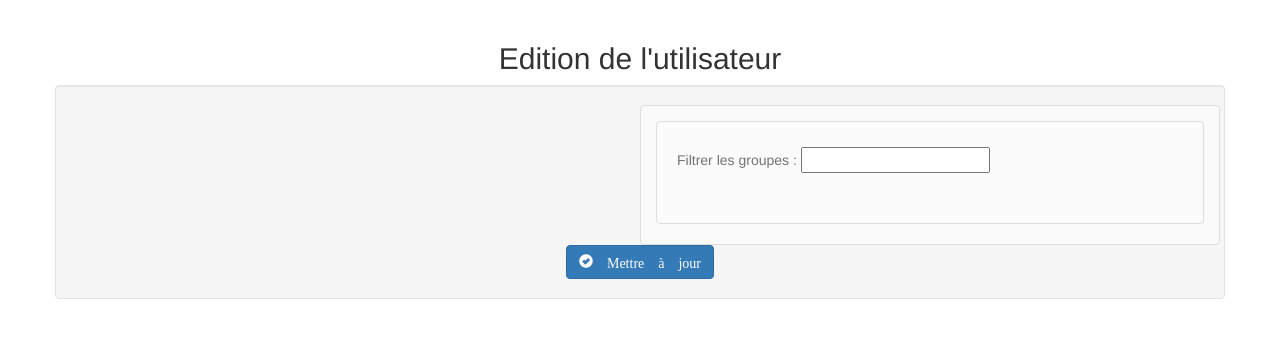
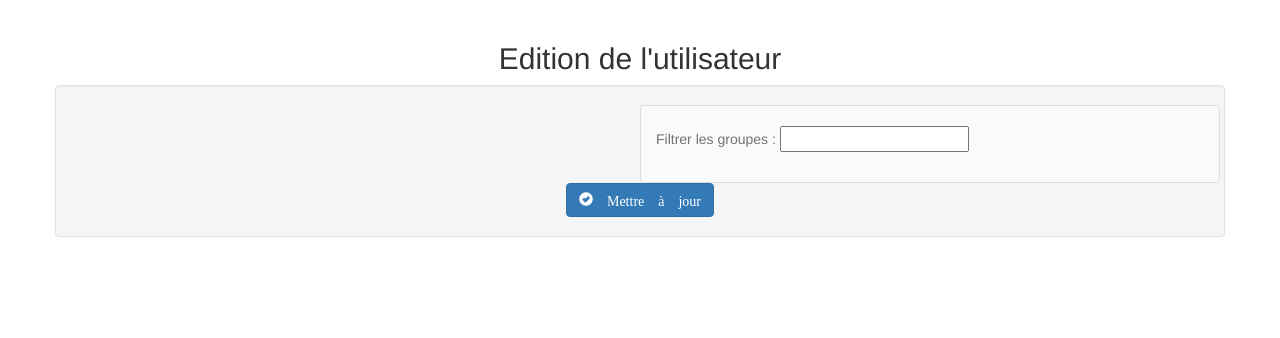
Before and after one commit to T3h-N1k0/LAC, a Python web app: template templates/edit_user.html in a window 1280 px wide. Shown: the part 58-396 px from the top of the page. Run offline with Jinja, Linux system fonts and the light colour scheme; the template is opened without the code that fills it, so the values that code supplies are empty; some libraries are stand-ins or nearby versions.

Commit message:
Revert "* templates/edit_user.html: Display customization"
This reverts commit 67ab600bc3a903b4c975a4a2ed1938f3c0a5d26f.

* templates/edit_user.html: Wazn't here...

```diff
--- a/templates/edit_user.html
+++ b/templates/edit_user.html
@@ -69,11 +69,9 @@
           {% endfor  %}
         </div>
         <div class="group-select col-sm-6">
-          <div class="attrz-block">
-            <p class="help-block">Filtrer les groupes :
-              <input id="searchGroupzFilter" type="text"/><p/>
-              {{ render_formfield(form.wrk_groupz)}}
-          </div>
+          <p class="help-block">Filtrer les groupes :
+            <input id="searchGroupzFilter" type="text"/><p/>
+            {{ render_formfield(form.wrk_groupz)}}
         </div>
       </section>
       <section class="row">
```
